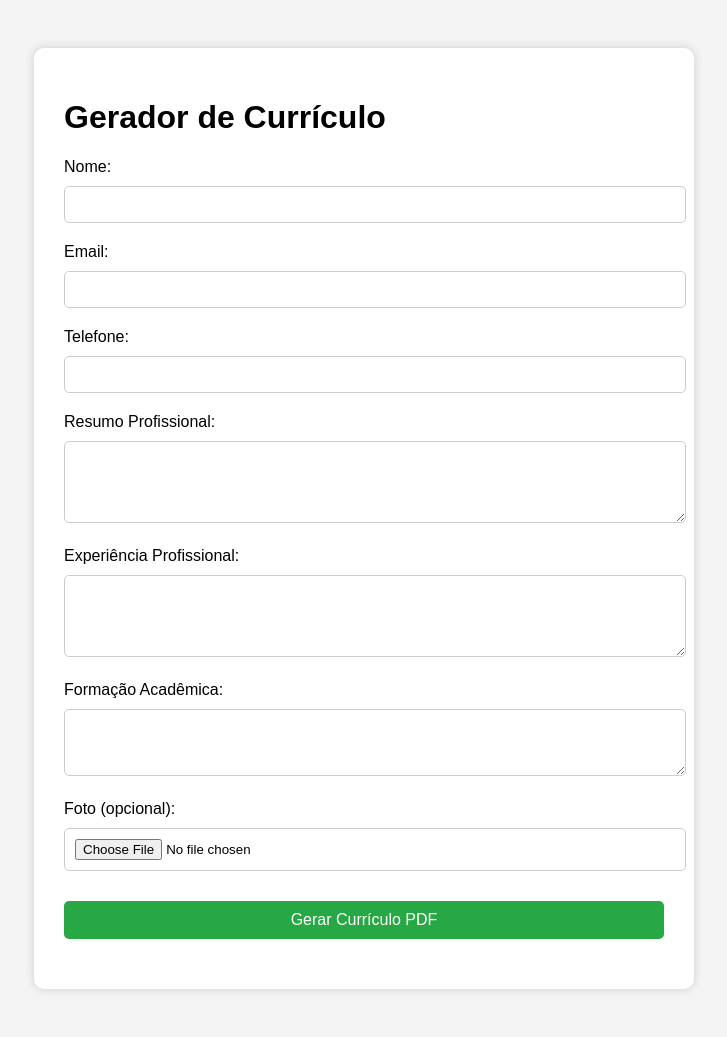
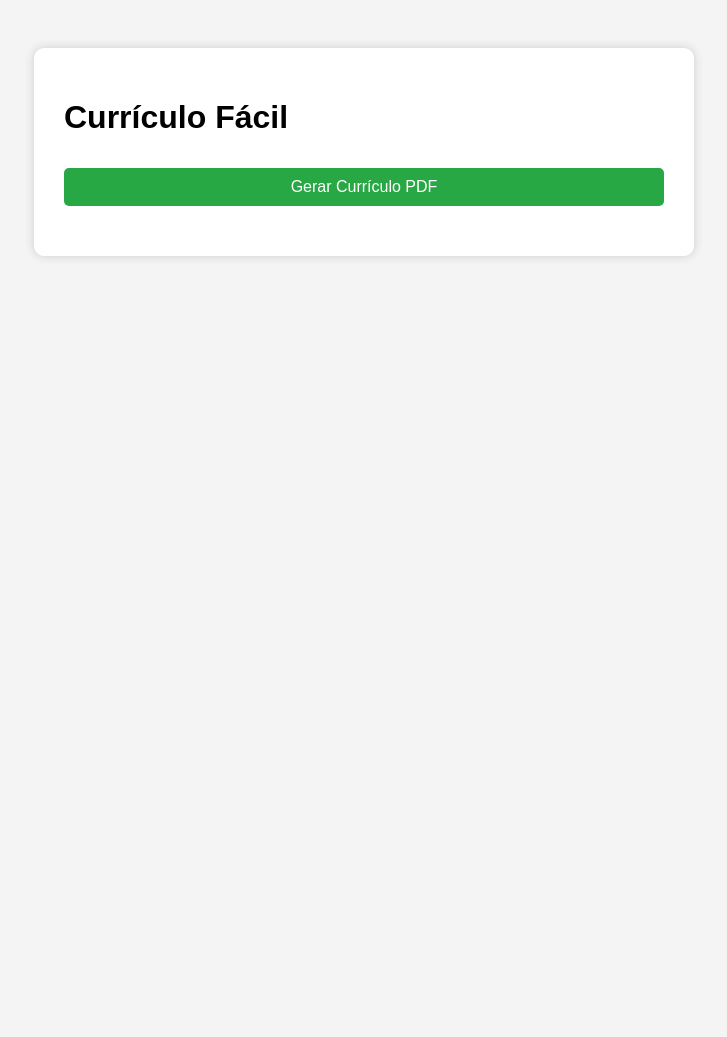
Before and after one commit to Domingos71/curriculo-facil, a Flask app: page / in a window 1280 px wide. Shown: the whole page, without its empty margins (276-1003 px from the left). After the commit the page ends 258 px from the top, so only its background shows below. Run offline with Flask 3, Linux system fonts and the light colour scheme.

Commit message:
Melhorias visuais no formulário

```diff
--- a/templates/form.html
+++ b/templates/form.html
@@ -7,29 +7,9 @@
 </head>
 <body>
   <div class="container">
-        <h1>Gerador de Currículo</h1>
+    <h1>Currículo Fácil</h1>
     <form action="/gerar" method="POST" enctype="multipart/form-data">
-            <label>Nome:</label>
-            <input type="text" name="nome" required>
-
-            <label>Email:</label>
-            <input type="email" name="email" required>
-
-            <label>Telefone:</label>
-            <input type="text" name="telefone" required>
-
-            <label>Resumo Profissional:</label>
-            <textarea name="resumo" rows="4" required></textarea>
-
-            <label>Experiência Profissional:</label>
-            <textarea name="experiencia" rows="4" required></textarea>
-
-            <label>Formação Acadêmica:</label>
-            <textarea name="formacao" rows="3" required></textarea>
-
-            <label>Foto (opcional):</label>
-            <input type="file" name="foto" accept="image/*">
-
+      <!-- seus campos aqui -->
       <button type="submit">Gerar Currículo PDF</button>
     </form>
   </div>
```
Lines whose indentation alone changed are shown as unchanged.
